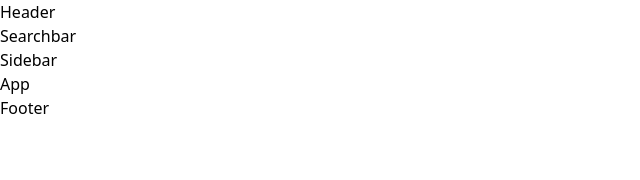
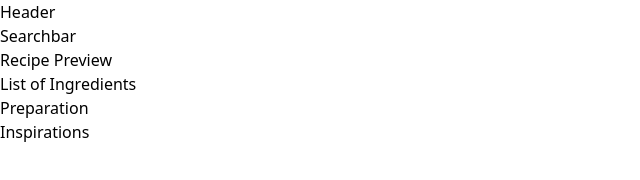
Before and after one commit to tlvu93/2_cookbook-frontend, a website built with Vite: page index.html in a window 1280 px wide. Shown: the whole page, without its empty margins (0-640 px from the left). Built offline with nearby package versions, Linux system fonts and the light colour scheme.

Commit message:
Update Skeleton

```diff
--- a/index.html
+++ b/index.html
@@ -12,14 +12,16 @@
     <!-- Searchbar -->
     <div>Searchbar</div>
 
-    <!-- Sidebar -->
-    <div>Sidebar</div>
+    <!-- Recipe Preview -->
+    <div>Recipe Preview</div>
 
-    <!-- App -->
-    <div id="app">App</div>
+    <!-- List of Ingredients -->
+    <div>List of Ingredients</div>
 
-    <!-- Footer -->
-    <div>Footer</div>
+    <!-- Preparation -->
+    <div>Preparation</div>
+
+    <!-- Inspirations -->
+    <div>Inspirations</div>
   </body>
-  <div id="navbar"></div>
 </html>
```
